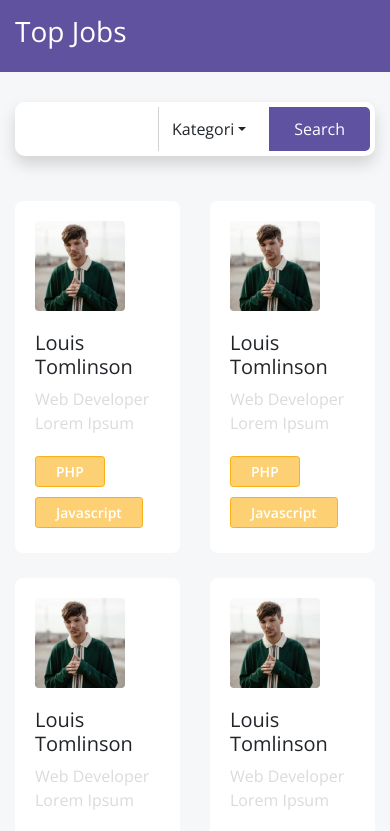
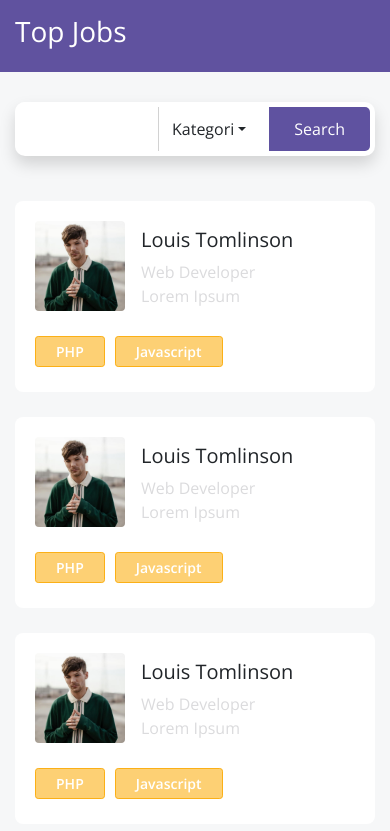
Before and after one commit to Cotllinz/GDJ-Front-End, a Vue app: page /home in a window 390 px wide. Shown: the top 831 px of the page. Built offline with nearby package versions, Linux system fonts and the light colour scheme; what vue-sweetalert2 would draw is missing.

Commit message:
Update Responsif

```diff
--- a/src/views/HomePage.vue
+++ b/src/views/HomePage.vue
@@ -22,7 +22,7 @@
       <b-row>
         <b-col
           xs="12"
-          cols="6"
+          cols="12"
           sm="6"
           md="3"
           lg="3"
@@ -30,6 +30,9 @@
           :key="index"
         >
           <b-card class="home-card">
+            <div
+              class="d-flex flex-lg-column align-items-center align-items-lg-start"
+            >
               <div class="clearfix">
                 <b-img
                   left
@@ -39,16 +42,21 @@
                   class="card-img"
                 ></b-img>
               </div>
-            <div id="info">
+              <div id="info" class="ml-3 ml-lg-0">
                 <h5>Louis Tomlinson</h5>
                 <b-card-text style="color: #DBDBDD">
                   Web Developer <br />
                   Lorem Ipsum
                 </b-card-text>
-              <div>
+                <div class="d-none d-lg-block">
                   <b-button size="sm" class="skill">PHP</b-button>
                   <b-button size="sm" class="skill">Javascript</b-button>
                 </div>
+              </div>
+            </div>
+            <div class="d-block d-lg-none">
+              <b-button size="sm" class="skill">PHP</b-button>
+              <b-button size="sm" class="skill">Javascript</b-button>
             </div>
           </b-card>
         </b-col>
```
Lines whose indentation alone changed are shown as unchanged.
